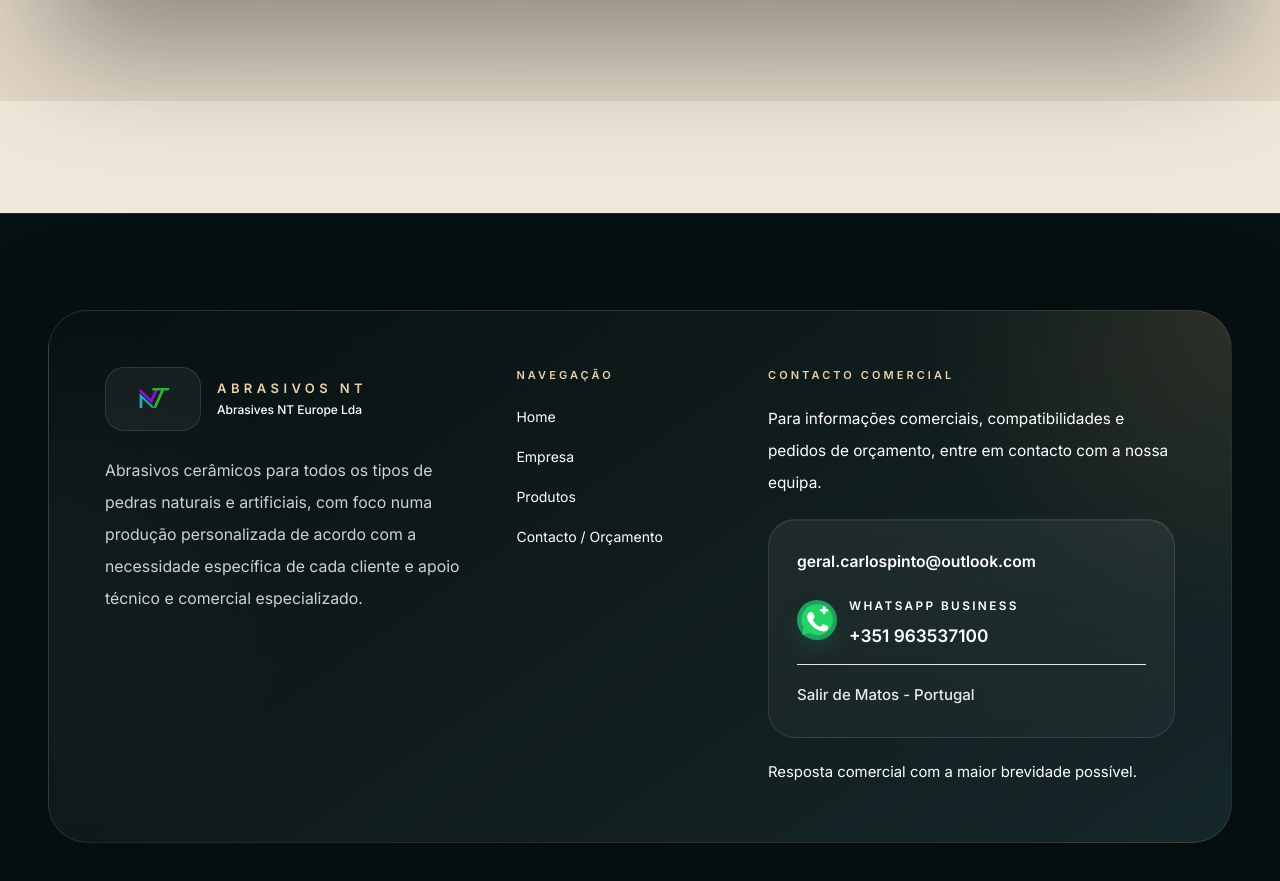
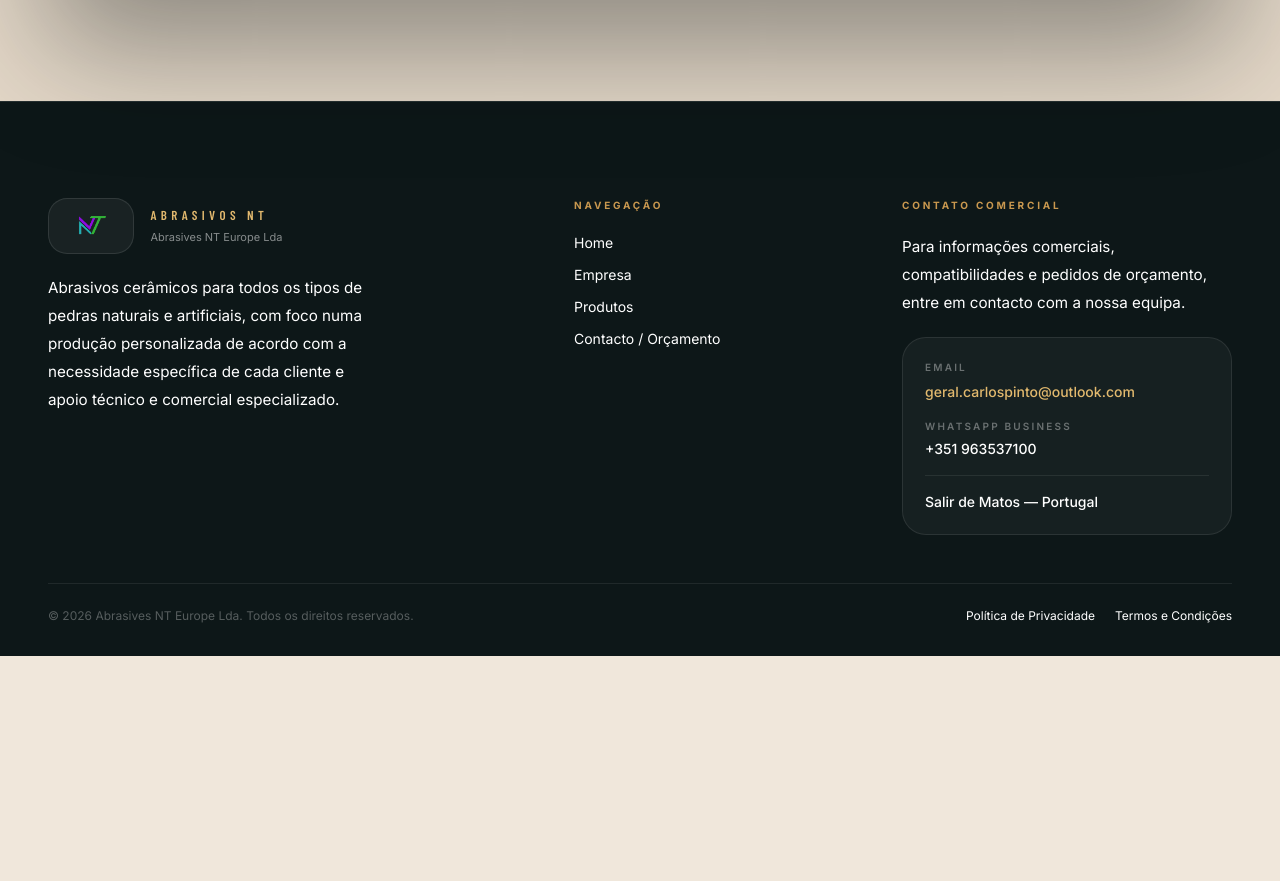
Before and after one commit to CAP1974/abrasivos-nt-site, a Next.js app: page / in a window 1280 px wide. Shown: the part 4527-5408 px from the top of the page. After the commit the page ends 5183 px from the top, so only its background shows below. Built offline with nearby package versions, Linux system fonts and the light colour scheme; a web font is replaced by a local one.

Commit message:
Update site-footer.tsx

```diff
--- a/components/site-footer.tsx
+++ b/components/site-footer.tsx
@@ -1,72 +1,88 @@
 /* eslint-disable @next/next/no-img-element */
 import Link from "next/link";
-import { WhatsAppBusinessIcon } from "@/components/whatsapp-business-icon";
 import { company, contact, footerContent, navigation } from "@/content/site";
 
 export function SiteFooter() {
   return (
-    <footer className="mt-28 border-t border-white/10 bg-[#071012] text-white">
-      <div className="container-shell py-14 sm:py-18 lg:py-24">
-        <div className="surface-dark rounded-[2.45rem] border border-white/10 p-8 shadow-[0_34px_120px_rgba(5,9,10,0.34)] sm:p-10 lg:p-12 xl:p-14">
-          <div className="grid gap-10 xl:grid-cols-[1fr_0.56fr_1.12fr] xl:items-start xl:gap-12">
+    <footer className="border-t border-white/10 pt-16 pb-8 sm:pt-20 lg:pt-24"
+      style={{ background: "var(--deep-2)", color: "#fff" }}>
+      <div className="container-shell">
+        <div className="grid gap-10 xl:grid-cols-[1.4fr_0.8fr_1fr] xl:gap-16 mb-12">
+
+          {/* Brand */}
           <div>
-              <div className="flex items-center gap-4">
-                <div className="flex h-14 w-[5.4rem] items-center justify-center rounded-[1.2rem] border border-white/10 bg-white/[0.05] px-2 sm:h-16 sm:w-[6rem]">
-                  <img src="/abrasivos-nt-logo.png" alt={`${company.brandName} logótipo`} className="h-9 w-auto sm:h-10" />
+            <div className="flex items-center gap-4 mb-5">
+              <div className="flex h-14 w-[5.4rem] items-center justify-center rounded-[1.2rem] border border-white/10 bg-white/[0.05] px-2">
+                <img src="/abrasivos-nt-logo.png" alt={`${company.brandName} logótipo`} className="h-9 w-auto" />
               </div>
               <div>
-                  <p className="text-[13px] font-semibold uppercase tracking-[0.34em] text-sand-200">{company.brandName}</p>
-                  <p className="mt-1 text-[11px] font-medium text-white/68 sm:text-xs">{company.legalName}</p>
+                <p className="text-[13px] font-semibold uppercase tracking-[0.34em]"
+                  style={{ color: "#e2b96e", fontFamily: "var(--font-barlow), sans-serif" }}>
+                  {company.brandName}
+                </p>
+                <p className="mt-1 text-[11px] text-white/50">{company.legalName}</p>
               </div>
             </div>
-              <p className="mt-6 max-w-[32rem] text-[0.96rem] leading-7 text-white/80 sm:text-[0.99rem] sm:leading-8">{footerContent.summary}</p>
+            <p className="text-[0.95rem] leading-7 text-white/68 max-w-[34ch]">
+              {footerContent.summary}
+            </p>
           </div>
 
+          {/* Navigation */}
           <div>
-              <p className="text-[11px] font-semibold uppercase tracking-[0.28em] text-sand-200">Navegação</p>
-              <div className="mt-5 grid gap-3 text-sm leading-7 text-white/82">
-                <Link href="/" className="transition hover:text-white">Home</Link>
+            <p className="text-[10px] font-bold uppercase tracking-[0.28em] mb-5"
+              style={{ color: "var(--sand)" }}>
+              Navegação
+            </p>
+            <div className="grid gap-3 text-sm text-white/64">
+              <Link href="/" className="hover:text-white transition">Home</Link>
               {navigation.map((item) => (
-                  <Link key={item.href} href={item.href} className="transition hover:text-white">
+                <Link key={item.href} href={item.href} className="hover:text-white transition">
                   {item.label}
                 </Link>
               ))}
             </div>
           </div>
 
+          {/* Contact */}
           <div>
-              <p className="text-[11px] font-semibold uppercase tracking-[0.28em] text-sand-200">Contacto comercial</p>
-              <div className="mt-5 grid gap-5 text-sm leading-7 text-white/82">
-                <p className="max-w-[32rem] text-[0.96rem] leading-8 text-white/78">{footerContent.contactNote}</p>
-
-                <div className="rounded-[1.7rem] border border-white/10 bg-[linear-gradient(180deg,rgba(255,255,255,0.06)_0%,rgba(255,255,255,0.03)_100%)] px-6 py-6 shadow-[inset_0_1px_0_rgba(255,255,255,0.06)] sm:px-7 sm:py-7">
-                  <div className="grid gap-4">
-                    <a
-                      href={`mailto:${contact.email}`}
-                      className="break-all text-[0.98rem] font-semibold leading-7 text-white transition hover:text-white"
-                    >
+            <p className="text-[10px] font-bold uppercase tracking-[0.28em] mb-5"
+              style={{ color: "var(--sand)" }}>
+              Contato Comercial
+            </p>
+            <p className="text-[0.95rem] leading-7 text-white/68 mb-5 max-w-[32ch]">
+              {footerContent.contactNote}
+            </p>
+            <div className="footer-contact-card">
+              <div className="mb-4">
+                <div className="contact-label">Email</div>
+                <a href={`mailto:${contact.email}`}
+                  className="contact-val hover:text-white transition"
+                  style={{ color: "#e2b96e" }}>
                   {contact.email}
                 </a>
-
-                    <div className="flex items-center gap-3">
-                      <span className="inline-flex h-10 w-10 items-center justify-center rounded-full bg-[#1f9f61] shadow-[0_10px_20px_rgba(31,159,97,0.18)]">
-                        <WhatsAppBusinessIcon className="h-4.5 w-4.5 shrink-0" />
-                      </span>
-                      <div>
-                        <p className="text-[0.74rem] font-semibold uppercase tracking-[0.2em] text-white/54">WhatsApp Business</p>
-                        <p className="mt-1 text-[1.08rem] font-semibold leading-6 text-white">{contact.whatsapp}</p>
+              </div>
+              <div className="mb-4">
+                <div className="contact-label">WhatsApp Business</div>
+                <div className="contact-val">{contact.whatsapp}</div>
+              </div>
+              <div className="pt-4 border-t border-white/[0.08]">
+                <div className="contact-val text-white/80 text-sm">
+                  {contact.locationLabel} — {contact.locationValue}
                 </div>
               </div>
-
-                    <div className="border-t border-white/8 pt-4">
-                      <p className="text-[0.94rem] font-medium leading-7 text-white/90">{contact.locationLabel} - {contact.locationValue}</p>
             </div>
           </div>
         </div>
 
-                <p className="max-w-[30rem] text-[0.93rem] leading-7 text-white/72">{contact.responseWindow}</p>
-              </div>
-            </div>
+        {/* Bottom bar */}
+        <div className="pt-6 border-t border-white/[0.08] flex flex-wrap items-center justify-between gap-3">
+          <p className="text-xs text-white/30">
+            © 2026 {company.legalName}. Todos os direitos reservados.
+          </p>
+          <div className="flex gap-5">
+            <a href="#" className="text-xs text-white/36 hover:text-white/70 transition">Política de Privacidade</a>
+            <a href="#" className="text-xs text-white/36 hover:text-white/70 transition">Termos e Condições</a>
           </div>
         </div>
       </div>
```
Lines whose indentation alone changed are shown as unchanged.
